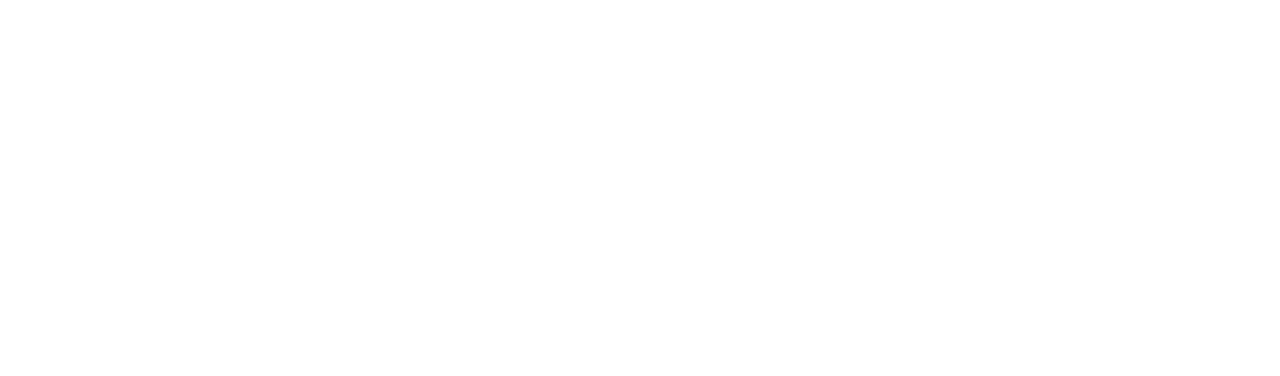
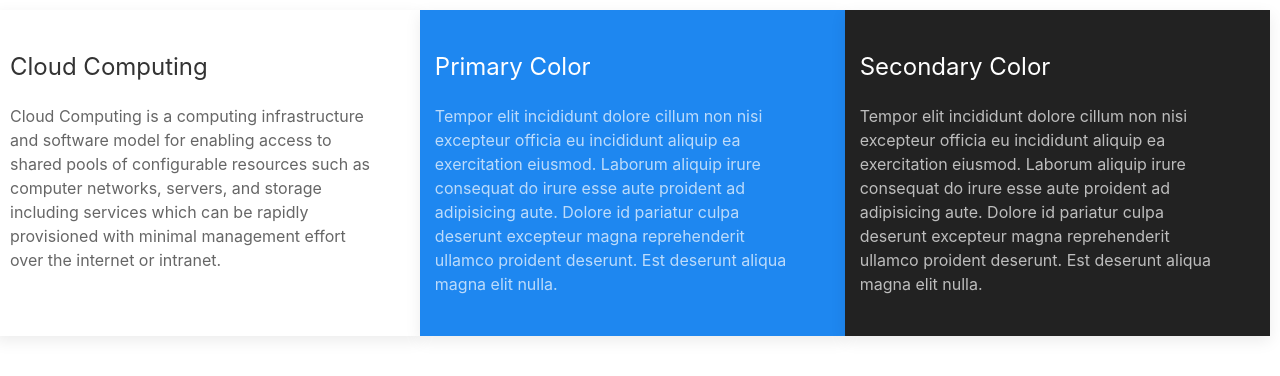
Before and after one commit to codingEzio/css_crashcourse, a plain HTML site: page uikit-tryout/index.html in a window 1280 px wide. Drawn offline with Linux system fonts and the light colour scheme; files that its build step writes are made by us from their sources.

Commit message:
dev: UIKit try out - Grid Layout

```diff
--- /dev/null
+++ b/uikit-tryout/css/style.css
@@ -0,0 +1,3 @@
+body {
+  padding: 10px 10px 10px 10px;
+}
--- a/uikit-tryout/index.html
+++ b/uikit-tryout/index.html
@@ -7,11 +7,47 @@
     <meta name="author" content="" />
     <meta name="viewport" content="width=device-width,initial-scale=1" />
 
-    <link href="./css/milligram.min.css" rel="stylesheet" type="text/css" />
+    <link href="./css/uikit.min.css" rel="stylesheet" type="text/css" />
+    <link href="./css/style.css" rel="stylesheet" type="text/css" />
     <script src="./js/jquery.min.js"></script>
     <script src="./js/uikit.min.js"></script>
     <script src="./js/uikit-icons.min.js"></script>
   </head>
 
-  <body></body>
+  <body>
+    <div class="uk-child-width-1-3 uk-grid-small uk-grid">
+      <div class="uk-card uk-card-default uk-card-body">
+        <h3 class="uk-card-title">Cloud Computing</h3>
+        <p>
+          Cloud Computing is a computing infrastructure and software model for
+          enabling access to shared pools of configurable resources such as
+          computer networks, servers, and storage including services which can
+          be rapidly provisioned with minimal management effort over the
+          internet or intranet.
+        </p>
+      </div>
+
+      <div class="uk-card uk-card-primary uk-card-body">
+        <h3 class="uk-card-title">Primary Color</h3>
+        <p>
+          Tempor elit incididunt dolore cillum non nisi excepteur officia eu
+          incididunt aliquip ea exercitation eiusmod. Laborum aliquip irure
+          consequat do irure esse aute proident ad adipisicing aute. Dolore id
+          pariatur culpa deserunt excepteur magna reprehenderit ullamco proident
+          deserunt. Est deserunt aliqua magna elit nulla.
+        </p>
+      </div>
+
+      <div class="uk-card uk-card-secondary uk-card-body">
+        <h3 class="uk-card-title">Secondary Color</h3>
+        <p>
+          Tempor elit incididunt dolore cillum non nisi excepteur officia eu
+          incididunt aliquip ea exercitation eiusmod. Laborum aliquip irure
+          consequat do irure esse aute proident ad adipisicing aute. Dolore id
+          pariatur culpa deserunt excepteur magna reprehenderit ullamco proident
+          deserunt. Est deserunt aliqua magna elit nulla.
+        </p>
+      </div>
+    </div>
+  </body>
 </html>
```
